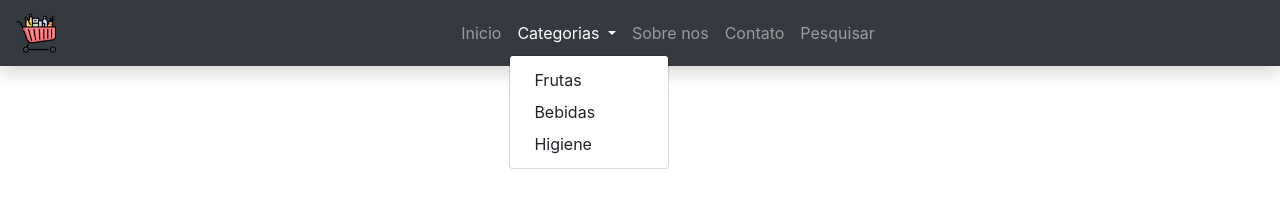
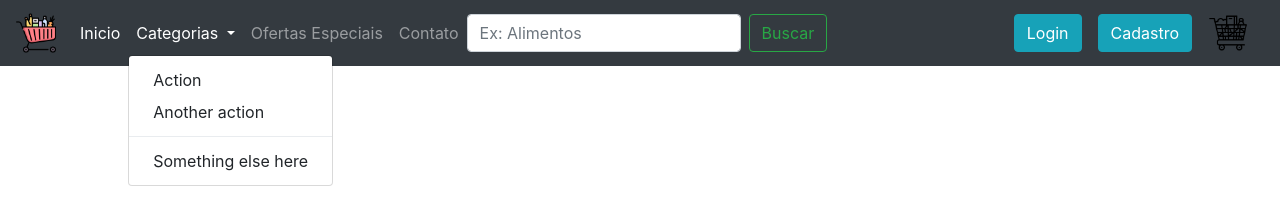
Before and after one commit to YuriScorsolino/Market, a plain HTML site: page index.html in a window 1280 px wide. Both pictures are taken after a click on the button "Categorias". Drawn offline with nearby package versions, Linux system fonts and the light colour scheme.

Commit message:
update index

```diff
--- a/index.html
+++ b/index.html
@@ -1,5 +1,5 @@
 <!DOCTYPE html>
-<html lang="PT-BR">
+<html lang="pt-br">
 <head>
     <meta charset="UTF-8">
     <link rel="stylesheet" href="https://stackpath.bootstrapcdn.com/bootstrap/4.1.3/css/bootstrap.min.css"
@@ -15,58 +15,52 @@
         crossorigin="anonymous"></script>
     <meta http-equiv="X-UA-Compatible" content="IE=edge">
     <meta name="viewport" content="width=device-width, initial-scale=1.0">
-    <title>Scorso Market</title>
+    <title>Document</title>
 </head>
 <body>
-                <nav class="navbar navbar-expand-lg navbar-dark bg-dark fixed-top shadow">
-                <a class="navbar-brand" href="index.html"> <img src="img/logo (2).png" width="40" class="img-fluid">
-                </a>
-                <button class="navbar-toggler" type="button" data-toggle="collapse"
-                    data-target="#conteudoNavbarSuportado" aria-controls="conteudoNavbarSuportado" aria-expanded="false"
-                    aria-label="Alterna navegação">
+    <nav class="navbar navbar-expand-lg navbar-dark bg-dark">
+        <a class="navbar-brand" href="#"> <img src="img/logo (2).png" width="40" alt=""> </a>
+        <button class="navbar-toggler" type="button" data-toggle="collapse" data-target="#navbarSupportedContent"
+            aria-controls="navbarSupportedContent" aria-expanded="false" aria-label="Toggle navigation">
             <span class="navbar-toggler-icon"></span>
         </button>
 
-                <div class="collapse navbar-collapse" id="conteudoNavbarSuportado">
-                    <ul class="navbar-nav m-auto">
-
-                        <li class="nav-item">
-                            <a class="nav-link" href="index.html"> <i class="fas fa-home"></i>
-                                Inicio</a>
+        <div class="collapse navbar-collapse" id="navbarSupportedContent">
+            <ul class="navbar-nav mr-auto">
+                <li class="nav-item active">
+                    <a class="nav-link" href="index.html">Inicio <span class="sr-only">(current)</span></a>
                 </li>
-
                 <li class="nav-item dropdown">
                     <a class="nav-link dropdown-toggle" href="#" id="navbarDropdown" role="button"
                         data-toggle="dropdown" aria-haspopup="true" aria-expanded="false">
-                                <i class="fas fa-images"></i>
                         Categorias
                     </a>
                     <div class="dropdown-menu" aria-labelledby="navbarDropdown">
-                                <a class="dropdown-item" href="temp1.html">Frutas</a>
-                                <a class="dropdown-item" href="pagina.php">Bebidas</a>
-                                <a class="dropdown-item" href="#">Higiene</a>
+                        <a class="dropdown-item" href="#">Action</a>
+                        <a class="dropdown-item" href="#">Another action</a>
+                        <div class="dropdown-divider"></div>
+                        <a class="dropdown-item" href="#">Something else here</a>
                     </div>
                 </li>
-
                 <li class="nav-item">
-                            <a class="nav-link " href="SobreNos.html"><i class="fas fa-users"></i>
-                                Sobre nos</a>
+                    <a class="nav-link" href="#">Ofertas Especiais</a>
+                </li>
+                <li class="nav-item">
+                    <a class="nav-link" href="#">Contato</a>
                 </li>
 
-                        <li class="nav-item">
-                            <a class="nav-link" href="#">
-                                <i class="fas fa-envelope-square"></i></i>
-                                Contato</a>
-                        </li>
-
-                        <li class="nav-item">
-                            <a class="nav-link" href="#">
-                                <i class="fas fa-search"></i>
-                                Pesquisar</a>
-                        </li>
+                <form class="form-inline my-2 my-lg-0">
+                    <input class="form-control mr-sm-2" type="search" placeholder="Ex: Alimentos" aria-label="Search">
+                    <button class="btn btn-outline-success my-2 my-sm-0" type="submit">Buscar</button>
+                </form>
 
             </ul>
+
+            <a href="login.html"><button type="button" class="btn btn-info mr-3">Login</button></a>
+            <a href="cadastro.html"> <button type="button" class="btn btn-info mr-3">Cadastro</button></a>
+            <a class="navbar-brand" href="#"> <img src="img/carrinho-de-compras.png" width="40" alt=""> </a>
         </div>
     </nav>
 </body>
+
 </html>
```
Lines whose indentation alone changed are shown as unchanged.
